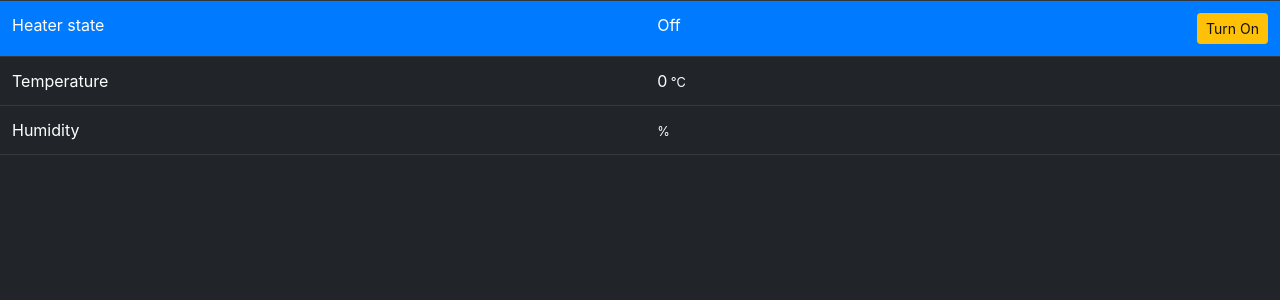
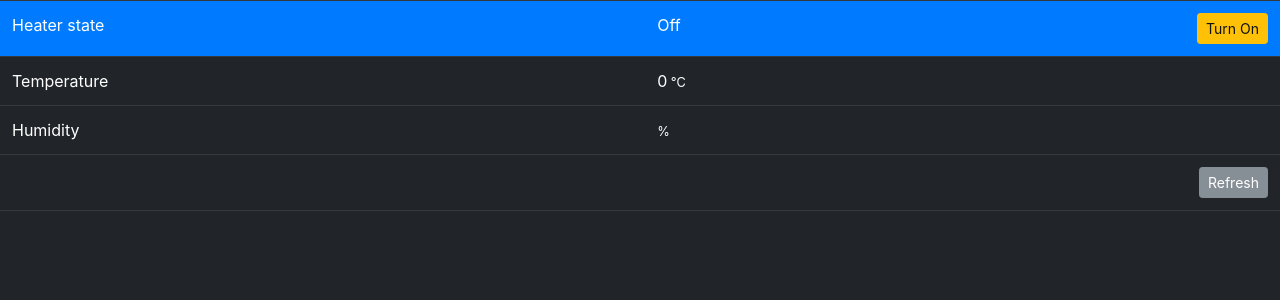
Before and after one commit to vaidasgudas/arduinoWebHeaterControl, a PHP site: page / in a window 1280 px wide. Shown: the top 300 px of the page. Run offline with PHP 8.4, Linux system fonts and the light colour scheme; data that the repository does not hold is empty; some libraries are stand-ins or nearby versions.

Commit message:
Added refresh button

```diff
--- a/phpClient/template/table.php
+++ b/phpClient/template/table.php
@@ -35,6 +35,11 @@
 				<td><?=$humidity?><small>%</small></td>
 			</tr>
 			<tr>
+				<td colspan="2" class="center">
+					<a href="/" class="btn btn-secondary btn-sm float-right" role="button" aria-pressed="true">Refresh</a>
+				</td>
+			</tr>
+			<tr>
 				<td colspan="2"></td>
 			</tr>
 		</tbody>
```
